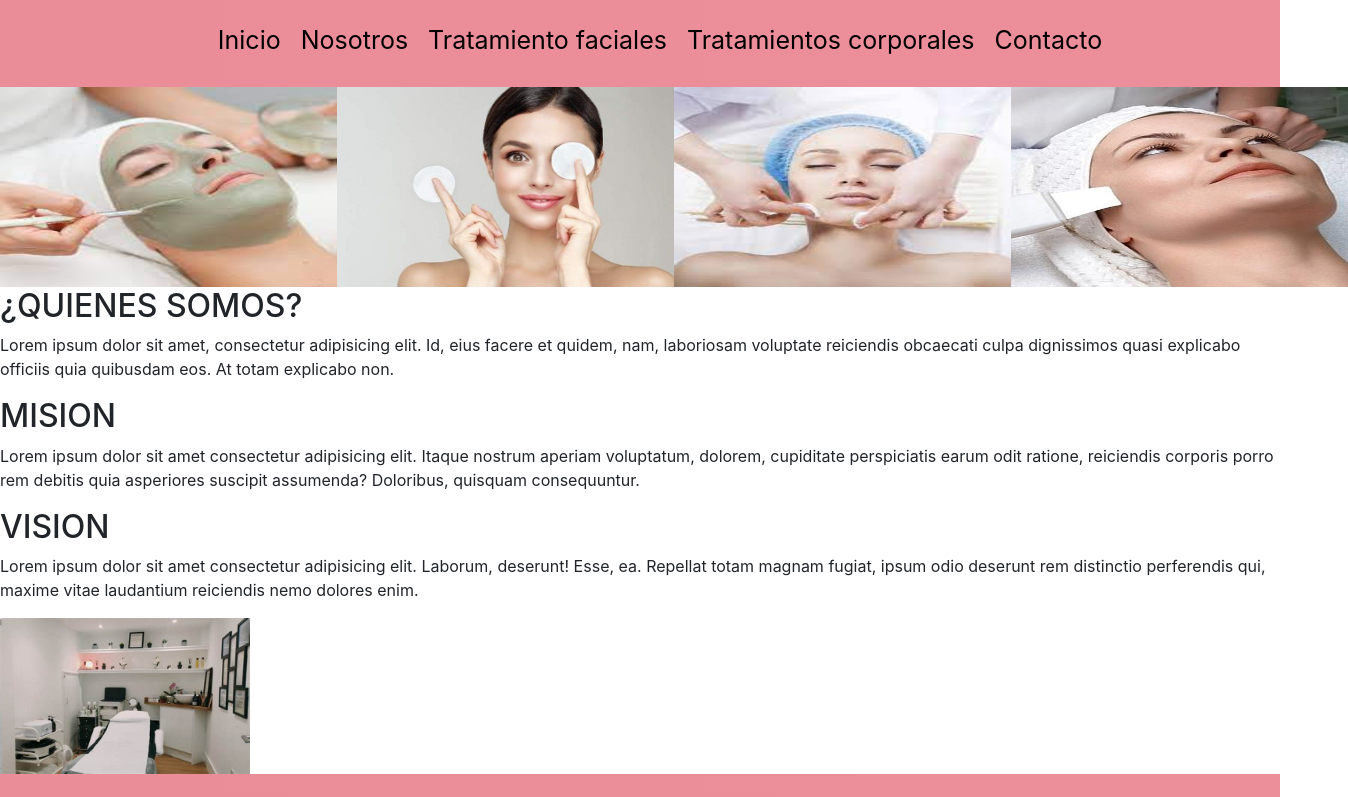
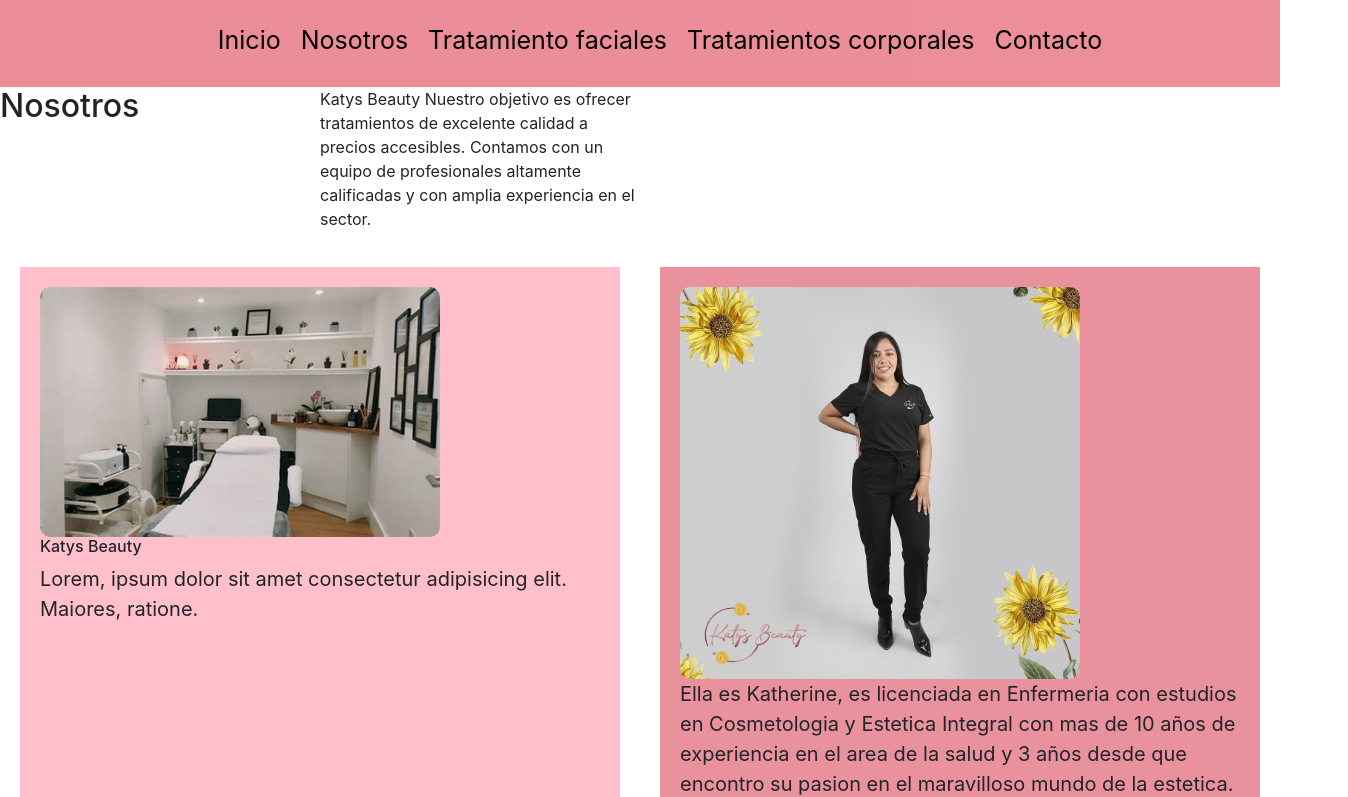
Before and after one commit to Gene2833/Katys-Beauty, a plain HTML site: page pages/Nosotros.html in a window 1280 px wide. Shown: the part 203-1000 px from the top of the page, 1348 px wide, since content can reach past the window. Drawn offline with Linux system fonts and the light colour scheme.

Commit message:
modificaciones

```diff
--- a/pages/Nosotros.html
+++ b/pages/Nosotros.html
@@ -16,7 +16,7 @@
     <!--BOOTSTRAP-->
     <link rel="stylesheet" href="../libs/css/bootstrap.min.css">
     <!--Titulo de la pagina-->
-    <title>KATYS BEAUTY- Nosostros</title>
+    <title>Katys beauty-Nosostros</title>
 </head>
 <body>
     <!--Grilla-->
@@ -55,36 +55,34 @@
         </nav>
 
         <div class="principal">
-            <div class="principal1">
-                <img src="../assets/imagenes/nosotros1.jpg" alt="">
+                <h2>Nosotros</h2>
+                <p>Katys Beauty
+                Nuestro objetivo es ofrecer tratamientos de excelente calidad a precios accesibles. Contamos con un equipo de profesionales altamente calificadas y con amplia experiencia en el sector.
+                </p>
         </div>
 
-            <div class="principal1">
-                <img src="../assets/imagenes/nosotros2.jpg" alt="">
+
+            <!--tarjeta con Sass-->
+            <div class="containerc">
+
+                <div class="tarjeta__nosotros">
+                <img class="tarjeta__img" src="../assets/imagenes/nosotrosjpg.jpg" alt="">
+                <h6>Katys Beauty</h6>
+                <p>Lorem, ipsum dolor sit amet consectetur adipisicing elit. Maiores, ratione.</p>
                 </div>
 
-            <div class="principal1">
-                <img src="../assets/imagenes/nosotros3.jpg" alt="">
-            </div>
-
-            <div class="principal1">
-                <img src="../assets/imagenes/nosotros4.jpg" alt="">
+                <div class="tarjeta__Katys">
+                    <img class="tarjeta__img" src="../assets/imagenes/Katys.jpg" alt="">
+                    <p>Ella es Katherine, es licenciada en Enfermeria con estudios en Cosmetologia y Estetica Integral
+                    con mas de 10 años de experiencia en el area de la salud y 3 años desde que encontro su pasion en el
+                    maravilloso mundo de la estetica.
+                    </p>
                     </div>
                 </div>
 
 
-        <main class="nosotros">
-            <h2>¿QUIENES SOMOS?</h2>
-            <P>Lorem ipsum dolor sit amet, consectetur adipisicing elit. Id, eius facere et quidem, nam, laboriosam voluptate reiciendis obcaecati culpa dignissimos quasi explicabo officiis quia quibusdam eos. At totam explicabo non.</P>
-        </main>
 
-        <section class="nosotros1" >
-            <h2>MISION</h2>
-            <P>Lorem ipsum dolor sit amet consectetur adipisicing elit. Itaque nostrum aperiam voluptatum, dolorem, cupiditate perspiciatis earum odit ratione, reiciendis corporis porro rem debitis quia asperiores suscipit assumenda? Doloribus, quisquam consequuntur.</P>
-            <h2>VISION</h2>
-            <p>Lorem ipsum dolor sit amet consectetur adipisicing elit. Laborum, deserunt! Esse, ea. Repellat totam magnam fugiat, ipsum odio deserunt rem distinctio perferendis qui, maxime vitae laudantium reiciendis nemo dolores enim.</p>
-            <img src="../assets/imagenes/nosotrosjpg.jpg" alt="" width="250">
-        </section>
+
 
     <footer class="bg-light text-center text-white">
                 <!-- Grid container -->
--- a/sass/estilos.scss
+++ b/sass/estilos.scss
@@ -1,3 +1,4 @@
+
 .containerp{
     display: grid;
     grid-template-columns: repeat(3,1fr);
@@ -90,6 +91,7 @@ footer{
     background: linear-gradient(to left,#ec8f9b,#eb8d99)
 }
 
+
 //Tratamientos Faciales y Corporales//
 
 .Servicios-h2{
@@ -98,9 +100,8 @@ footer{
 }
 
 .contenedor{
-    background-color:  #f0bdc4;
+    background-color:#f0bdc4;
     width: 100%;
-    height: 700px;
     display: flex;
     flex-wrap: wrap;
 
@@ -119,41 +120,75 @@ footer{
         font-weight: 600px;
         font-family: Arial, Helvetica, sans-serif;
         }
-
 }
 
 //nosostros//
 
 .principal{
-    display: grid;
-    grid-template-columns: 1fr 1fr 1fr 1fr;
+    display: flex;
+    flex-direction: column;
 
-       .principal1 img{
-       width: 337px;
-       height: 200px;
+    .principal h2{
+        text-align: center;
+        padding: 10px;
     }
 
-       .nosotros{
-        margin: 10px;
-        font-family: Arial, Helvetica, sans-serif;
+    .principal p{
+        text-align: center;
+        color: black;
+    }
 }
 
-       .nosotros1{
-        margin: 10px;
-        font-family: Arial, Helvetica, sans-serif;
+
+@mixin flex-nowrap{
+        display:flex;
+        flex-wrap: nowrap;
     }
+.containerc {
+    @include flex-nowrap;
     }
+
+
+
+//map//
+$map: (
+    color: pink,
+    tFuente: 20px,
+    relleno: 25px,
+    espaciado: 20px,
+    ancho: 50%,
+    pand: 20px,
+);
+
+.tarjeta__nosotros{
+    background-color: map-get($map, color);
+    font-size: map-get($map, tFuente);
+    margin: map-get($map, espaciado);
+    width: map-get($map, ancho);
+    padding: map-get($map, pand);
+    }
+
+.tarjeta__img{
+    width: 400px;
+    border-radius: 10px;
+    text-align: center
+}
+
+//extend//
+.tarjeta__Katys{
+    @extend .tarjeta__nosotros;
+    background-color: #e9929e;
+}
+
 
 //Contacto//
 
 .inicio{
     display: grid;
     grid-template-rows: 1fr;
-
-       .inicio1{
     width: 1350px;
     height: 400px;
-       }
+
 }
 
 .contacto {
@@ -161,10 +196,14 @@ footer{
     font-family: Arial, Helvetica, sans-serif;
 }
 
+.formulario{
+    text-align: center;
+}
 .ubicacion {
     margin: 10px;
     font-family: Arial, Helvetica, sans-serif;
 }
+
 
 
 /* Index*/
@@ -227,8 +266,6 @@ footer{
     }
 
 /*Tratamiento faciales*/
-
-
 @media screen and (max-width: 425px) {
 
     .Servicios-h2{
```
Also changed, not shown: index.html (+3 -1 lines), pages/contacto.html (+13 -10 lines), pages/tratamientoscor.html (+8 -10 lines), pages/tratamientosfaciales.html (+1 -1 lines), assets/imagenes/Katys.jpg (added), assets/imagenes/estetica.jpg (added), css/estilos.css, 1 other file. Lines whose indentation alone changed are shown as unchanged.
